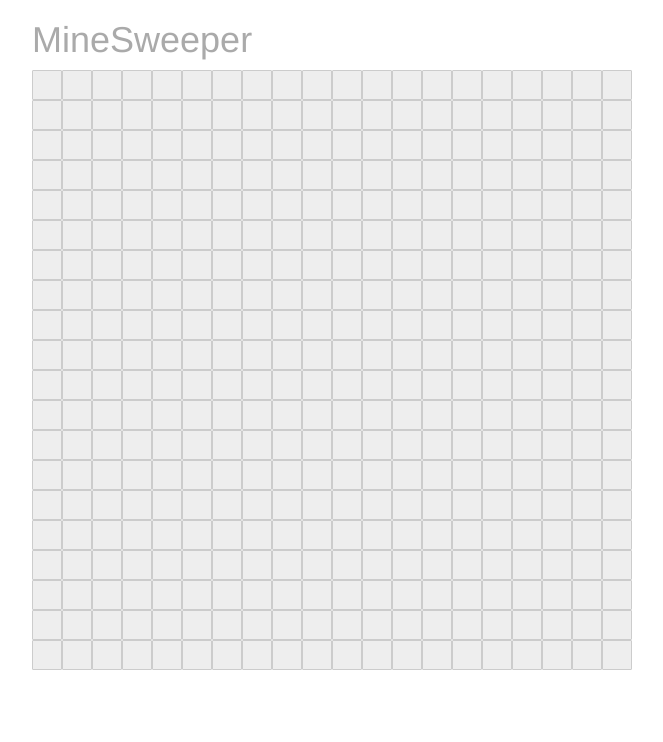
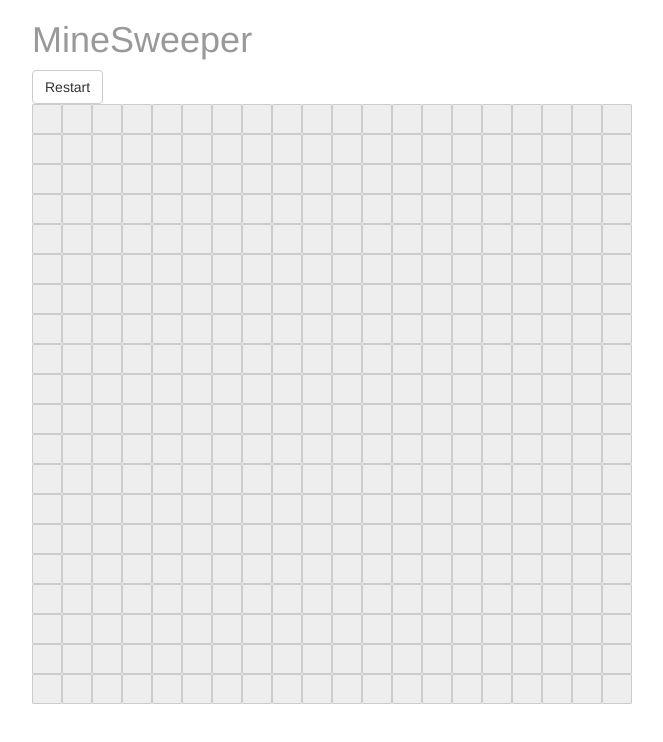
Before and after one commit to kate-young/MineSweeper, a website: page index.html in a window 1280 px wide. Shown: the whole page, without its empty margins (38-701 px from the left). Drawn offline with nearby package versions, Linux system fonts and the light colour scheme.

Commit message:
Add mines to board after initializing the board

```diff
--- a/index.html
+++ b/index.html
@@ -7,6 +7,7 @@
 
 <div class="container">
     <h1>MineSweeper</h1>
+    <button id="restart" class="btn btn-default">Restart</button>
     <div id="main" class="container board">
     </div>
 </div>
--- a/scripts.js
+++ b/scripts.js
@@ -1,13 +1,16 @@
 $(document).ready(function() {
     var rows = 20;
     var columns = 20;
-    var mines = 50;
+    var mines = 75;
+
     board = new Board(rows, columns, mines);
     board.initialize();
-    $(".btn").on("contextmenu", function() {
+    board.add_mines();
+
+    $(".field").on("contextmenu", function() {
         return false;
     });
-    $(".btn").on("mousedown", function(e) {
+    $(".field").on("mousedown", function(e) {
         e.preventDefault();
         var field = board.get_field($(this).attr("id"));
         if(!field.revealed && !board.complete) {
@@ -55,23 +58,34 @@ var Board = function(rows, columns, mines) {
     }
 
     this.initialize = function() {
-        var counter = 0;
         var $board = $("#main");
-        var mine_field = this.generate_mine_field();
 
         for(var r = 0; r < this.rows; r++) {
             var $row = $("<div class='row'></div>");
             for(var c = 0; c < this.columns; c++) {
                 var $button = $("<button class='btn btn-default field'> </button>");
-                var field = new Field(r, c, mine_field.indexOf(counter) > -1);
+                var field = new Field(r, c);
                 $button.attr("id", r + " " + c);
                 $button.appendTo($row);
                 this.fields.set(r + " " + c, field);
-                counter++;
             }
             $row.appendTo($board);
         }
         return $board;
+    }
+
+    this.add_mines = function() {
+        var mine_field = this.generate_mine_field();
+        var counter = 0;
+        for(var r = 0; r < this.rows; r++) {
+            for(var c = 0; c < this.columns; c++) {
+                if(mine_field.indexOf(counter) > -1) {
+                    this.get_field(r + " " + c).add_mine();
+                }
+                counter++;
+            }
+
+        }
     }
 
     this.get_field = function(coords) {
@@ -97,12 +111,12 @@ var Board = function(rows, columns, mines) {
 }
 
 
-var Field = function(row, column, mine) {
+var Field = function(row, column) {
    this.row = row;
 
    this.column = column;
 
-   this.mine = mine;
+   this.mine = false;
 
    this.revealed = false;
 
@@ -124,8 +138,8 @@ var Field = function(row, column, mine) {
         }
     }
 
-   this.unflag = function() {
-
+   this.add_mine = function() {
+        this.mine = true;
    }
 
    this.reveal = function() {
--- a/styles.css
+++ b/styles.css
@@ -1,7 +1,7 @@
-h1 {
-    color: #aaa;
+body {
+    color: #999;
 }
-.btn {
+.field {
     margin: 0px;
     border-radius: 1px;
     height:  30px;
```
